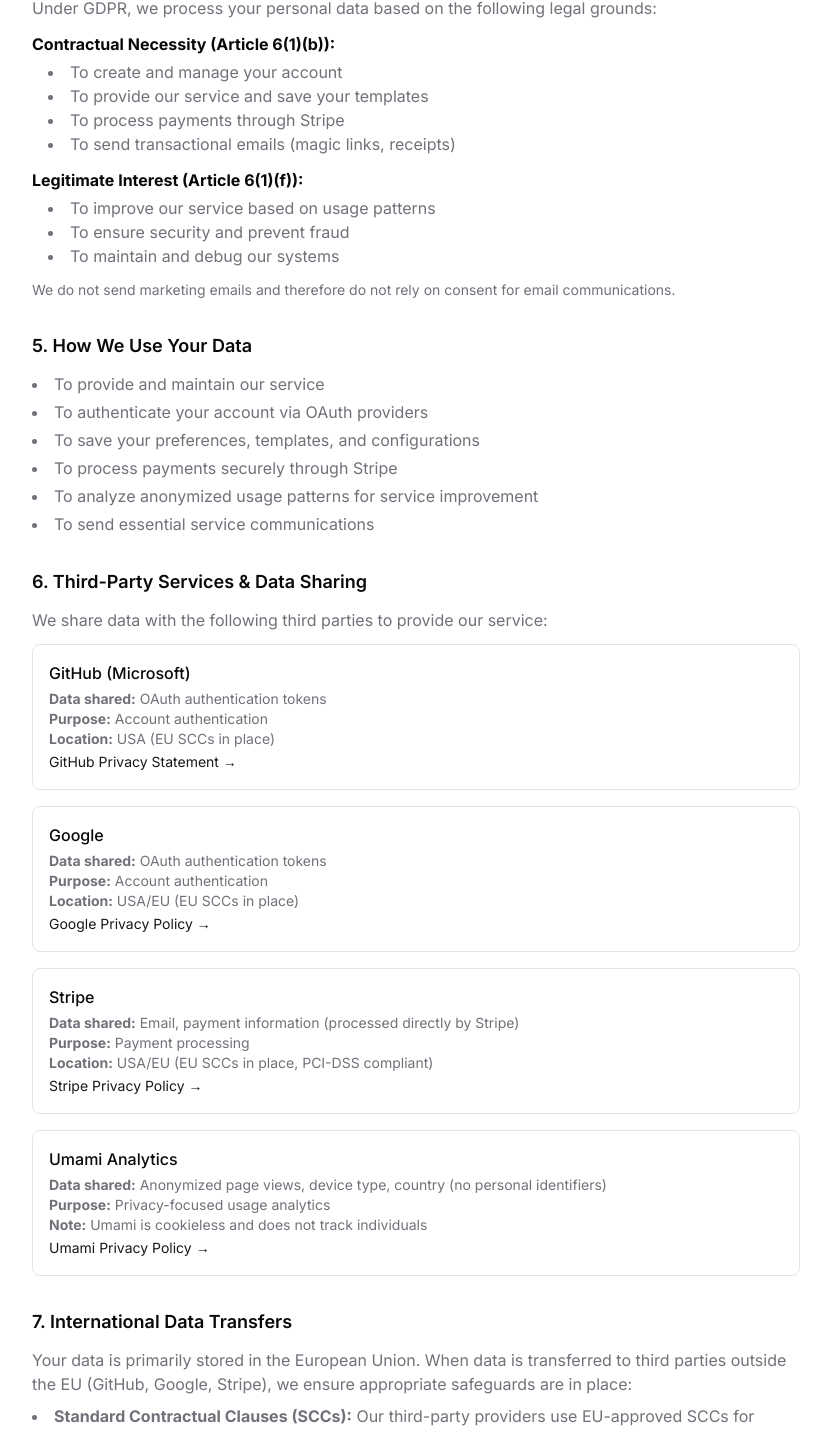
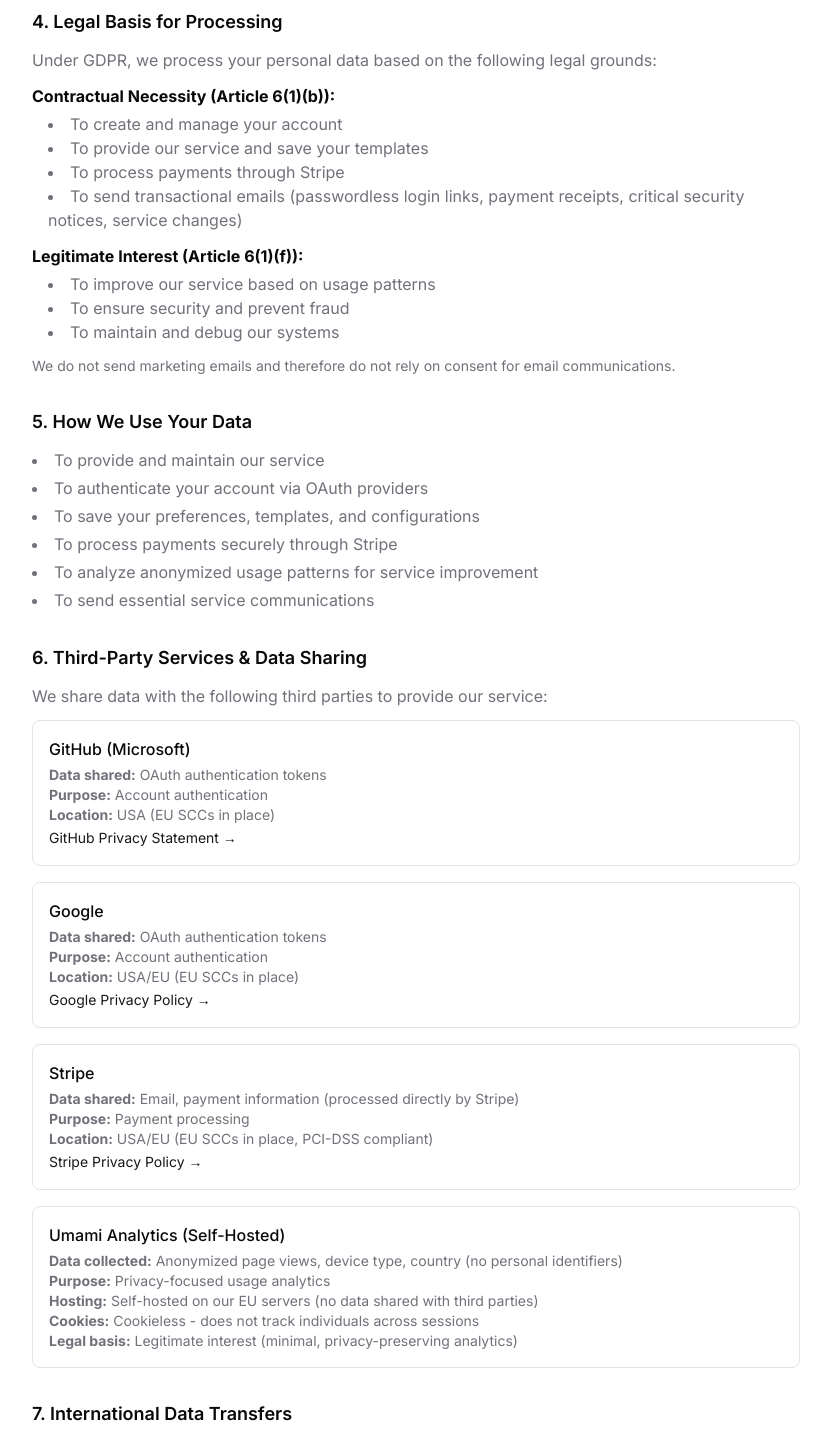
Before and after one commit to GeiserX/LynxPrompt, a Next.js app: page /privacy in a window 1280 px wide. Shown: the part 1097-2528 px from the top of the page, without its empty margins (224-1055 px from the left). Built offline with nearby package versions, Linux system fonts and the light colour scheme; no server answers.

Commit message:
docs: comprehensive roadmap update with business/legal requirements

```diff
--- a/src/app/privacy/page.tsx
+++ b/src/app/privacy/page.tsx
@@ -76,6 +76,10 @@ export default function PrivacyPage() {
                     </a>
                   </li>
                 </ul>
+                <p className="mt-3 text-sm">
+                  We have not appointed a Data Protection Officer (DPO). For all
+                  privacy inquiries, please contact us at the email above.
+                </p>
               </section>
 
               {/* Data We Collect */}
@@ -136,7 +140,11 @@ export default function PrivacyPage() {
                       <li>To create and manage your account</li>
                       <li>To provide our service and save your templates</li>
                       <li>To process payments through Stripe</li>
-                      <li>To send transactional emails (magic links, receipts)</li>
+                      <li>
+                        To send transactional emails (passwordless login links,
+                        payment receipts, critical security notices, service
+                        changes)
+                      </li>
                     </ul>
                   </div>
                   <div>
@@ -250,27 +258,27 @@ export default function PrivacyPage() {
 
                   <div className="rounded-lg border p-4">
                     <h3 className="font-medium text-foreground">
-                      Umami Analytics
+                      Umami Analytics (Self-Hosted)
                     </h3>
                     <p className="mt-1 text-sm">
-                      <strong>Data shared:</strong> Anonymized page views,
+                      <strong>Data collected:</strong> Anonymized page views,
                       device type, country (no personal identifiers)
                     </p>
                     <p className="text-sm">
                       <strong>Purpose:</strong> Privacy-focused usage analytics
                     </p>
                     <p className="text-sm">
-                      <strong>Note:</strong> Umami is cookieless and does not
-                      track individuals
+                      <strong>Hosting:</strong> Self-hosted on our EU servers
+                      (no data shared with third parties)
                     </p>
-                    <a
-                      href="https://umami.is/privacy"
-                      target="_blank"
-                      rel="noopener noreferrer"
-                      className="text-sm text-primary hover:underline"
-                    >
-                      Umami Privacy Policy →
-                    </a>
+                    <p className="text-sm">
+                      <strong>Cookies:</strong> Cookieless - does not track
+                      individuals across sessions
+                    </p>
+                    <p className="text-sm">
+                      <strong>Legal basis:</strong> Legitimate interest (minimal,
+                      privacy-preserving analytics)
+                    </p>
                   </div>
                 </div>
               </section>
```
Also changed, not shown: 1 other file (tests, documents, lock files or other folders).
